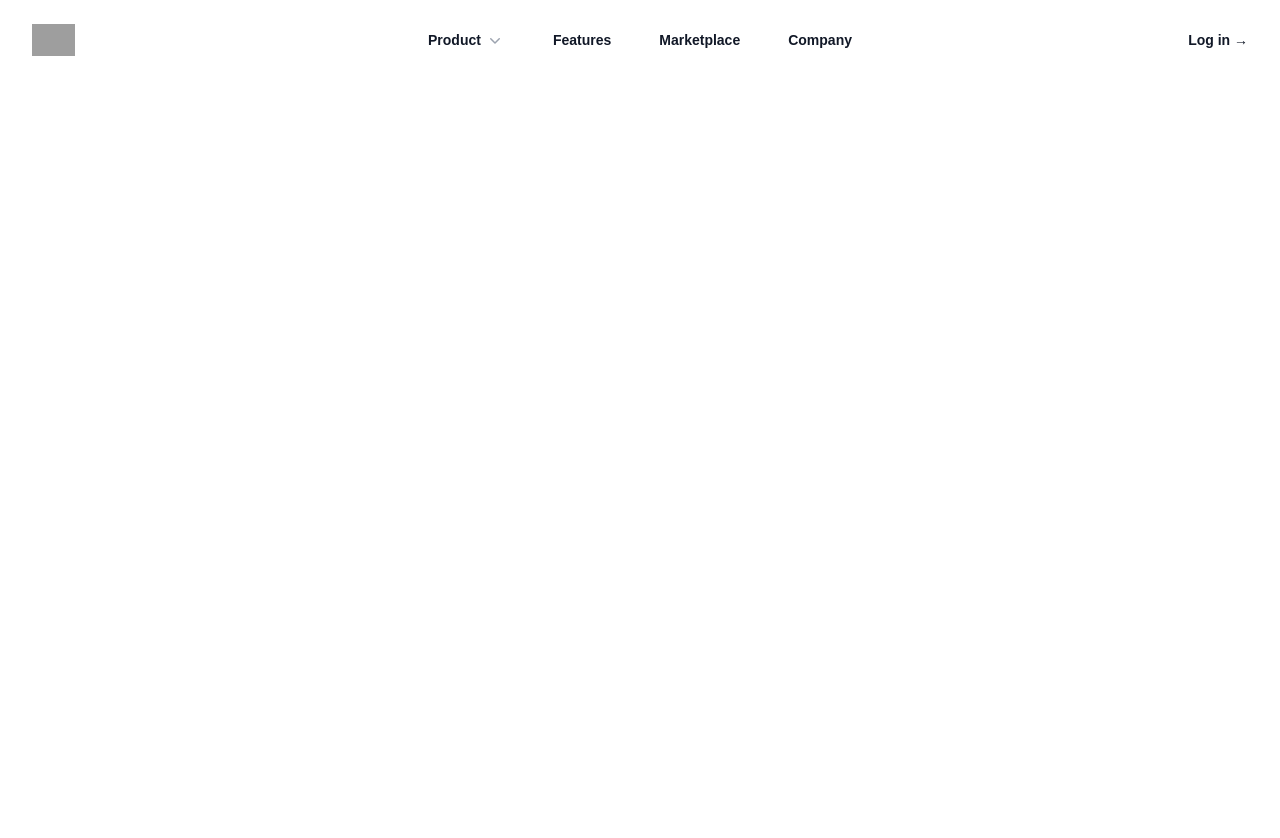
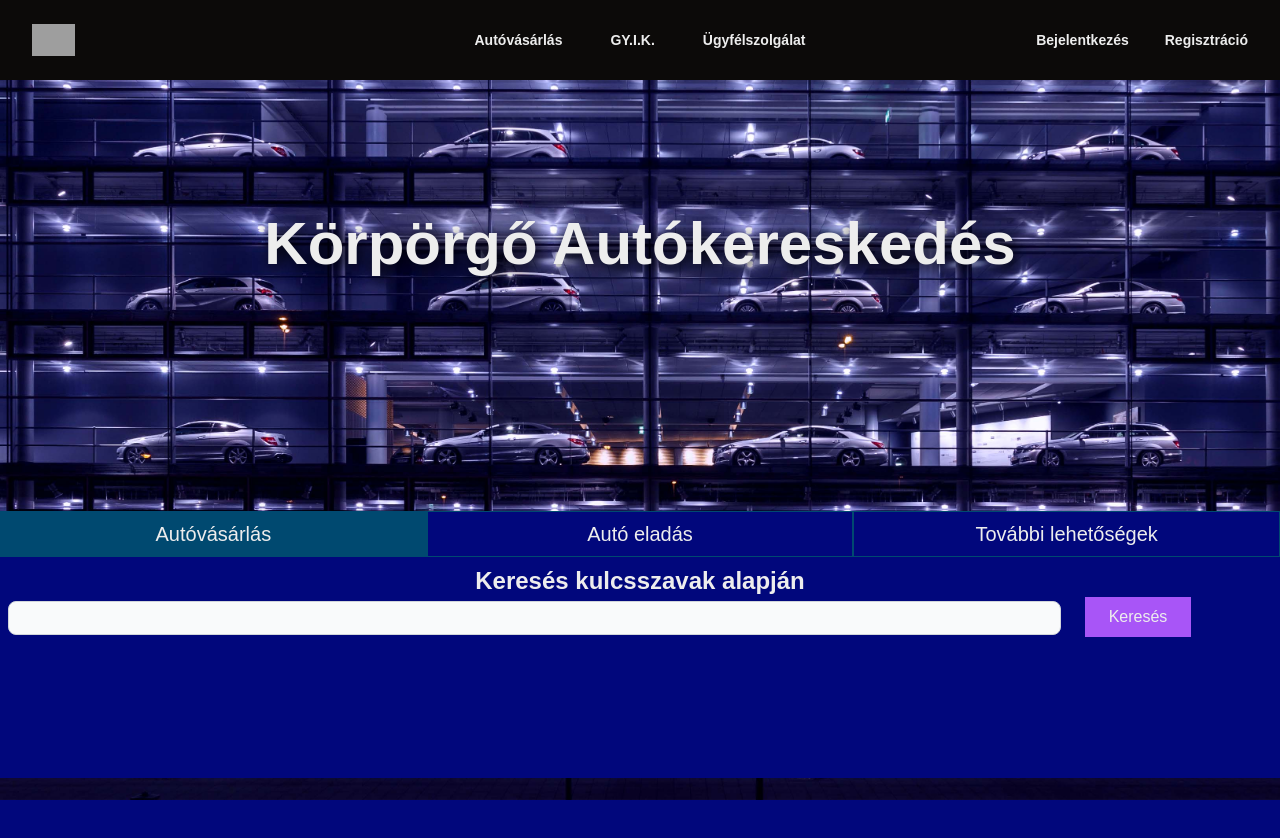
Before and after one commit to Zeunig/szakdoga, a Next.js app: page / in a window 1280 px wide. Shown: the top 838 px of the page. Before the commit the page ends 800 px from the top, so only its background shows below. Built offline with nearby package versions, Linux system fonts and the light colour scheme; grey boxes are pictures that could not be loaded.

Commit message:
main page tuah + searchbox

```diff
--- a/src/app/globals.css
+++ b/src/app/globals.css
@@ -3,13 +3,13 @@
 @tailwind utilities;
 
 :root {
-  --background: #ffffff;
-  --foreground: #171717;
+  --background: #01077C;
+  --foreground: #ededed;
 }
 
 @media (prefers-color-scheme: dark) {
   :root {
-    --background: #0a0a0a;
+    --background: #01077C;
     --foreground: #ededed;
   }
 }
@@ -19,7 +19,6 @@ body {
   max-width: 100vw;
   height: 100%;
   width: 100%;
-  overflow-x: hidden;
 }
 
 body {
--- /dev/null
+++ b/src/app/index.css
@@ -0,0 +1,10 @@
+.mainimage {
+    background-image: url("/main_background.jpeg");
+
+    background-size: cover;
+    position: absolute;
+    top: 0; left: 0; height: 100%; width: 100%;
+}
+.main-text-shadow {
+    text-shadow: #000000 3px 4px 15px;
+}
--- a/src/app/layout.tsx
+++ b/src/app/layout.tsx
@@ -1,6 +1,7 @@
 import type { Metadata } from "next";
 import localFont from "next/font/local";
 import "./globals.css";
+import "./index.css";
 
 const geistSans = localFont({
   src: "./fonts/GeistVF.woff",
--- a/src/app/page.tsx
+++ b/src/app/page.tsx
@@ -1,16 +1,9 @@
 'use client'
-
+import Image from 'next/image'
 import { useState } from 'react'
 import {
   Dialog,
   DialogPanel,
-  Disclosure,
-  DisclosureButton,
-  DisclosurePanel,
-  Popover,
-  PopoverButton,
-  PopoverGroup,
-  PopoverPanel,
 } from '@headlessui/react'
 import {
   ArrowPathIcon,
@@ -22,6 +15,7 @@ import {
   XMarkIcon,
 } from '@heroicons/react/24/outline'
 import { ChevronDownIcon, PhoneIcon, PlayCircleIcon } from '@heroicons/react/20/solid'
+import { SearchBox } from './searchbox'
 
 const products = [
   { name: 'Analytics', description: 'Get a better understanding of your traffic', href: '#', icon: ChartPieIcon },
@@ -35,11 +29,12 @@ const callsToAction = [
   { name: 'Contact sales', href: '#', icon: PhoneIcon },
 ]
 
-export default function Home() {
+
+
+export function Header() {
   const [mobileMenuOpen, setMobileMenuOpen] = useState(false)
 
-  return (
-    <header className="bg-white">
+  return ( <header className="bg-stone-950">
       <nav aria-label="Global" className="mx-auto flex max-w-7xl items-center justify-between p-6 lg:px-8">
         <div className="flex lg:flex-1">
           <a href="#" className="-m-1.5 p-1.5">
@@ -55,76 +50,34 @@ export default function Home() {
           <button
             type="button"
             onClick={() => setMobileMenuOpen(true)}
-            className="-m-2.5 inline-flex items-center justify-center rounded-md p-2.5 text-gray-700"
+            className="-m-2.5 inline-flex items-center justify-center rounded-md p-2.5 text-white-700"
           >
             <span className="sr-only">Open main menu</span>
             <Bars3Icon aria-hidden="true" className="h-6 w-6" />
           </button>
         </div>
-        <PopoverGroup className="hidden lg:flex lg:gap-x-12">
-          <Popover className="relative">
-            <PopoverButton className="flex items-center gap-x-1 text-sm/6 font-semibold text-gray-900">
-              Product
-              <ChevronDownIcon aria-hidden="true" className="h-5 w-5 flex-none text-gray-400" />
-            </PopoverButton>
+        <div className="hidden lg:flex lg:gap-x-12">
 
-            <PopoverPanel
-              transition
-              className="absolute -left-8 top-full z-10 mt-3 w-screen max-w-md overflow-hidden rounded-3xl bg-white shadow-lg ring-1 ring-gray-900/5 transition data-[closed]:translate-y-1 data-[closed]:opacity-0 data-[enter]:duration-200 data-[leave]:duration-150 data-[enter]:ease-out data-[leave]:ease-in"
-            >
-              <div className="p-4">
-                {products.map((item) => (
-                  <div
-                    key={item.name}
-                    className="group relative flex items-center gap-x-6 rounded-lg p-4 text-sm/6 hover:bg-gray-50"
-                  >
-                    <div className="flex h-11 w-11 flex-none items-center justify-center rounded-lg bg-gray-50 group-hover:bg-white">
-                      <item.icon aria-hidden="true" className="h-6 w-6 text-gray-600 group-hover:text-indigo-600" />
-                    </div>
-                    <div className="flex-auto">
-                      <a href={item.href} className="block font-semibold text-gray-900">
-                        {item.name}
-                        <span className="absolute inset-0" />
-                      </a>
-                      <p className="mt-1 text-gray-600">{item.description}</p>
-                    </div>
-                  </div>
-                ))}
-              </div>
-              <div className="grid grid-cols-2 divide-x divide-gray-900/5 bg-gray-50">
-                {callsToAction.map((item) => (
-                  <a
-                    key={item.name}
-                    href={item.href}
-                    className="flex items-center justify-center gap-x-2.5 p-3 text-sm/6 font-semibold text-gray-900 hover:bg-gray-100"
-                  >
-                    <item.icon aria-hidden="true" className="h-5 w-5 flex-none text-gray-400" />
-                    {item.name}
-                  </a>
-                ))}
-              </div>
-            </PopoverPanel>
-          </Popover>
-
-          <a href="#" className="text-sm/6 font-semibold text-gray-900">
-            Features
+          <a href="#" className="text-sm/6 font-semibold text-white-900">
+            Autóvásárlás
           </a>
-          <a href="#" className="text-sm/6 font-semibold text-gray-900">
-            Marketplace
+          <a href="#" className="text-sm/6 font-semibold text-white-900">
+            GY.I.K.
           </a>
-          <a href="#" className="text-sm/6 font-semibold text-gray-900">
-            Company
+          <a href="#" className="text-sm/6 font-semibold text-white-900">
+            Ügyfélszolgálat
           </a>
-        </PopoverGroup>
-        <div className="hidden lg:flex lg:flex-1 lg:justify-end">
-          <a href="#" className="text-sm/6 font-semibold text-gray-900">
-            Log in <span aria-hidden="true">&rarr;</span>
+        </div>
+        <div className="hidden lg:flex lg:flex-1 lg:gap-x-9 lg:justify-end">
+          <a href="./login" className="text-sm/6 font-semibold text-white-900">
+            Bejelentkezés
           </a>
+          <a href="./submit" className="text-sm/6 font-semibold text-white-900">Regisztráció</a>
         </div>
       </nav>
       <Dialog open={mobileMenuOpen} onClose={setMobileMenuOpen} className="lg:hidden">
         <div className="fixed inset-0 z-10" />
-        <DialogPanel className="fixed inset-y-0 right-0 z-10 w-full overflow-y-auto bg-white px-6 py-6 sm:max-w-sm sm:ring-1 sm:ring-gray-900/10">
+        <DialogPanel className="fixed inset-y-0 right-0 z-10 w-full overflow-y-auto bg-stone-950    px-6 py-6 sm:max-w-sm sm:ring-1 sm:ring-gray-900/10">
           <div className="flex items-center justify-between">
             <a href="#" className="-m-1.5 p-1.5">
               <span className="sr-only">Your Company</span>
@@ -137,7 +90,7 @@ export default function Home() {
             <button
               type="button"
               onClick={() => setMobileMenuOpen(false)}
-              className="-m-2.5 rounded-md p-2.5 text-gray-700"
+              className="-m-2.5 rounded-md p-2.5 text-white-700"
             >
               <span className="sr-only">Close menu</span>
               <XMarkIcon aria-hidden="true" className="h-6 w-6" />
@@ -146,49 +99,32 @@ export default function Home() {
           <div className="mt-6 flow-root">
             <div className="-my-6 divide-y divide-gray-500/10">
               <div className="space-y-2 py-6">
-                <Disclosure as="div" className="-mx-3">
-                  <DisclosureButton className="group flex w-full items-center justify-between rounded-lg py-2 pl-3 pr-3.5 text-base/7 font-semibold text-gray-900 hover:bg-gray-50">
-                    Product
-                    <ChevronDownIcon aria-hidden="true" className="h-5 w-5 flex-none group-data-[open]:rotate-180" />
-                  </DisclosureButton>
-                  <DisclosurePanel className="mt-2 space-y-2">
-                    {[...products, ...callsToAction].map((item) => (
-                      <DisclosureButton
-                        key={item.name}
-                        as="a"
-                        href={item.href}
-                        className="block rounded-lg py-2 pl-6 pr-3 text-sm/7 font-semibold text-gray-900 hover:bg-gray-50"
-                      >
-                        {item.name}
-                      </DisclosureButton>
-                    ))}
-                  </DisclosurePanel>
-                </Disclosure>
+
                 <a
                   href="#"
-                  className="-mx-3 block rounded-lg px-3 py-2 text-base/7 font-semibold text-gray-900 hover:bg-gray-50"
+                  className="-mx-3 block rounded-lg px-3 py-2 text-base/7 font-semibold text-white-900 hover:bg-black-50"
                 >
-                  Features
+                  Autóvásárlás
                 </a>
                 <a
                   href="#"
-                  className="-mx-3 block rounded-lg px-3 py-2 text-base/7 font-semibold text-gray-900 hover:bg-gray-50"
+                  className="-mx-3 block rounded-lg px-3 py-2 text-base/7 font-semibold text-white-900 hover:bg-black-50"
                 >
-                  Marketplace
+                  GY.I.K.
                 </a>
                 <a
                   href="#"
-                  className="-mx-3 block rounded-lg px-3 py-2 text-base/7 font-semibold text-gray-900 hover:bg-gray-50"
+                  className="-mx-3 block rounded-lg px-3 py-2 text-base/7 font-semibold text-white-900 hover:bg-black-50"
                 >
-                  Company
+                  Ügyfélszolgálat
                 </a>
               </div>
               <div className="py-6">
                 <a
-                  href="#"
-                  className="-mx-3 block rounded-lg px-3 py-2.5 text-base/7 font-semibold text-gray-900 hover:bg-gray-50"
+                  href="./login"
+                  className="-mx-3 block rounded-lg px-3 py-2.5 text-base/7 font-semibold text-white-900 hover:bg-black-50"
                 >
-                  Log in
+                  Bejelentkezés
                 </a>
               </div>
             </div>
@@ -196,5 +132,20 @@ export default function Home() {
         </DialogPanel>
       </Dialog>
     </header>
+  );
+}
+
+export default function Home() {
+
+  return (
+    <div id="main">
+      <div className="mainimage">
+        <Header/>
+        <div className="container mx-auto mt-4 h-full flex justify-around flex-col">
+          <h1 className="text-3xl md:text-6xl font-black text-center main-text-shadow">Körpörgő Autókereskedés</h1>
+          <SearchBox/>
+        </div>
+      </div>
+    </div>
   )
 }
--- /dev/null
+++ b/src/app/reset.css
@@ -0,0 +1,48 @@
+/* http://meyerweb.com/eric/tools/css/reset/
+   v2.0 | 20110126
+   License: none (public domain)
+*/
+
+html, body, div, span, applet, object, iframe,
+h1, h2, h3, h4, h5, h6, p, blockquote, pre,
+a, abbr, acronym, address, big, cite, code,
+del, dfn, em, img, ins, kbd, q, s, samp,
+small, strike, strong, sub, sup, tt, var,
+b, u, i, center,
+dl, dt, dd, ol, ul, li,
+fieldset, form, label, legend,
+table, caption, tbody, tfoot, thead, tr, th, td,
+article, aside, canvas, details, embed,
+figure, figcaption, footer, header, hgroup,
+menu, nav, output, ruby, section, summary,
+time, mark, audio, video {
+	margin: 0;
+	padding: 0;
+	border: 0;
+	font-size: 100%;
+	font: inherit;
+	vertical-align: baseline;
+}
+/* HTML5 display-role reset for older browsers */
+article, aside, details, figcaption, figure,
+footer, header, hgroup, menu, nav, section {
+	display: block;
+}
+body {
+	line-height: 1;
+}
+ol, ul {
+	list-style: none;
+}
+blockquote, q {
+	quotes: none;
+}
+blockquote:before, blockquote:after,
+q:before, q:after {
+	content: '';
+	content: none;
+}
+table {
+	border-collapse: collapse;
+	border-spacing: 0;
+}
--- /dev/null
+++ b/src/app/searchbox.css
@@ -0,0 +1,12 @@
+.highlighted {
+    background-color: #004970;
+}
+.search_box {
+    background-color: #01077C;
+}
+.search_box > .tabs > div {
+    padding: 0.5rem;
+}
+.tabs > div {
+    border: #004970 1px solid;
+}
--- /dev/null
+++ b/src/app/searchbox.tsx
@@ -0,0 +1,20 @@
+import "./searchbox.css";
+
+export function SearchBox() {
+    return (
+      <div className="flex search_box flex-col md:h-2/6 h-3/6">
+        <div className="flex md:flex-row flex-col justify-around w-full tabs">
+          <div className="w-full highlighted"><h2 className="text-xl text-center">Autóvásárlás</h2></div>
+          <div className="w-full"><h2 className="text-xl text-center">Autó eladás</h2></div>
+          <div className="w-full"><h2 className="text-xl text-center">További lehetőségek</h2></div>
+        </div>
+        <div className="w-full h-2/4 flex flex-col p-1 md:p-2">
+          <h1 className="text-2xl font-semibold text-center">Keresés kulcsszavak alapján</h1>
+          <div>
+            <input type="text" id="small-input" className="w-5/6 p-2 text-gray-900 border border-gray-300 rounded-lg bg-gray-50 text-xs focus:ring-blue-500 focus:border-blue-500 dark:bg-gray-700 dark:border-gray-600 dark:placeholder-gray-400 dark:text-white dark:focus:ring-blue-500 dark:focus:border-blue-500"></input>
+            <button className="w-1/12 bg-purple-500 p-2 ml-6">Keresés</button>
+          </div>
+        </div>
+      </div>
+    );
+}
```
Also changed, not shown: src/app/page.module.css (deleted, +0 -168 lines), public/main_background.jpeg (added), public/placeholder.png (added).
